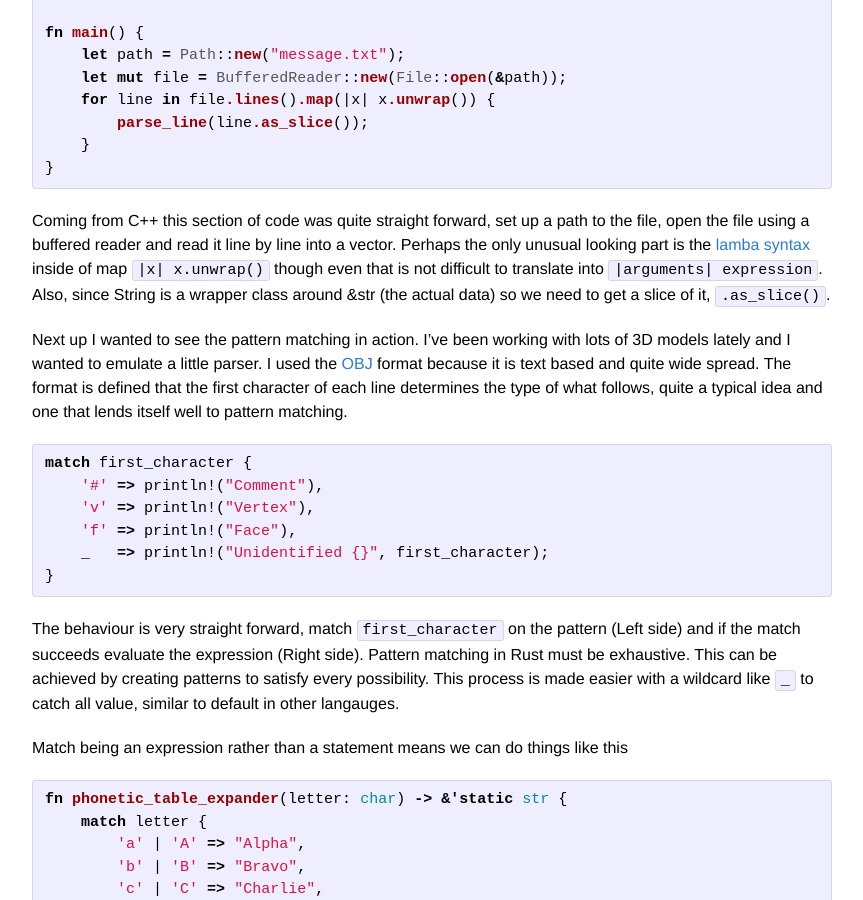
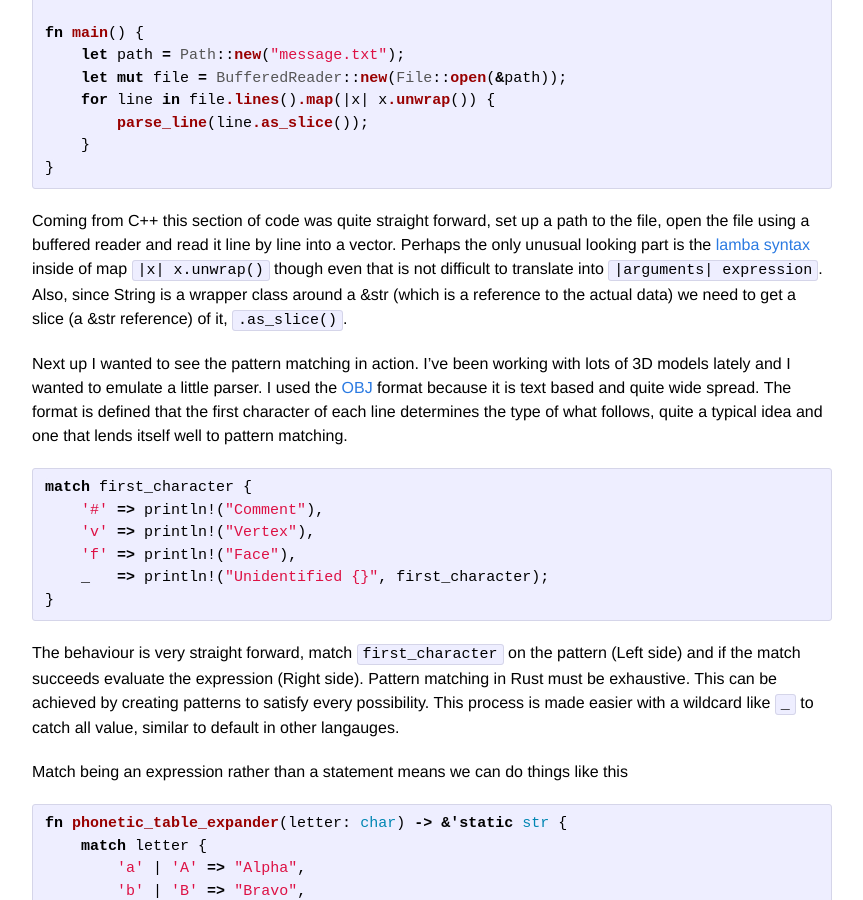
Before and after one commit to jaredly/PudgePacket.github.io, a Jekyll site: the page built from _posts/2014-07-28-first-taste-of-rust.markdown, in a window 1280 px wide and 900 px high, scrolled down 1316 px. Shown: the whole window, without its empty margins (208-1071 px from the left). Built offline with Jekyll 4.4.1, drawn with Linux system fonts in a browser that asks for light colours.

Commit message:
Fixed wording error with &str

```diff
--- a/_posts/2014-07-28-first-taste-of-rust.markdown
+++ b/_posts/2014-07-28-first-taste-of-rust.markdown
@@ -52,7 +52,7 @@ fn main() {
 }
 {% endhighlight %}
 
-Coming from C++ this section of code was quite straight forward, set up a path to the file, open the file using a buffered reader and read it line by line into a vector. Perhaps the only unusual looking part is the [lamba syntax](http://doc.rust-lang.org/rust.html#lambda-expressions) inside of map `|x| x.unwrap()` though even that is not difficult to translate into `|arguments| expression`. Also, since String is a wrapper class around &str (the actual data) so we need to get a slice of it, `.as_slice()`.
+Coming from C++ this section of code was quite straight forward, set up a path to the file, open the file using a buffered reader and read it line by line into a vector. Perhaps the only unusual looking part is the [lamba syntax](http://doc.rust-lang.org/rust.html#lambda-expressions) inside of map `|x| x.unwrap()` though even that is not difficult to translate into `|arguments| expression`. Also, since String is a wrapper class around a &str (which is a reference to the actual data) we need to get a slice (a &str reference) of it, `.as_slice()`.
 
 Next up I wanted to see the pattern matching in action. I've been working with lots of 3D models lately and I wanted to emulate a little parser. I used the [OBJ](http://en.wikipedia.org/wiki/Wavefront_.obj_file) format because it is text based and quite wide spread. The format is defined that the first character of each line determines the type of what follows, quite a typical idea and one that lends itself well to pattern matching.
 
```
